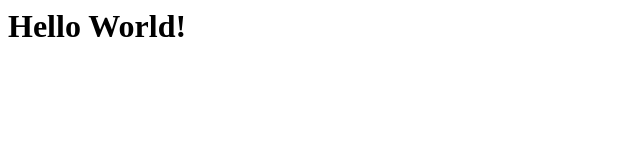
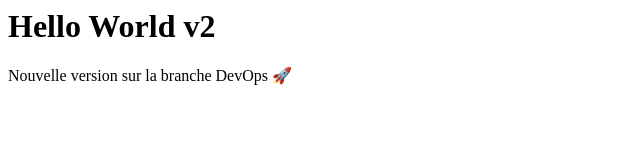
Before and after one commit to Ziyad091/projet-test-CI-CD, a plain HTML site: page index.html in a window 1280 px wide. Shown: the whole page, without its empty margins (0-640 px from the left). Drawn offline with Linux system fonts and the light colour scheme.

Commit message:
Update index.html

```diff
--- a/index.html
+++ b/index.html
@@ -1 +1,2 @@
-<h1>Hello World!</h1>
+<h1>Hello World v2</h1>
+<p>Nouvelle version sur la branche DevOps 🚀</p>
```
